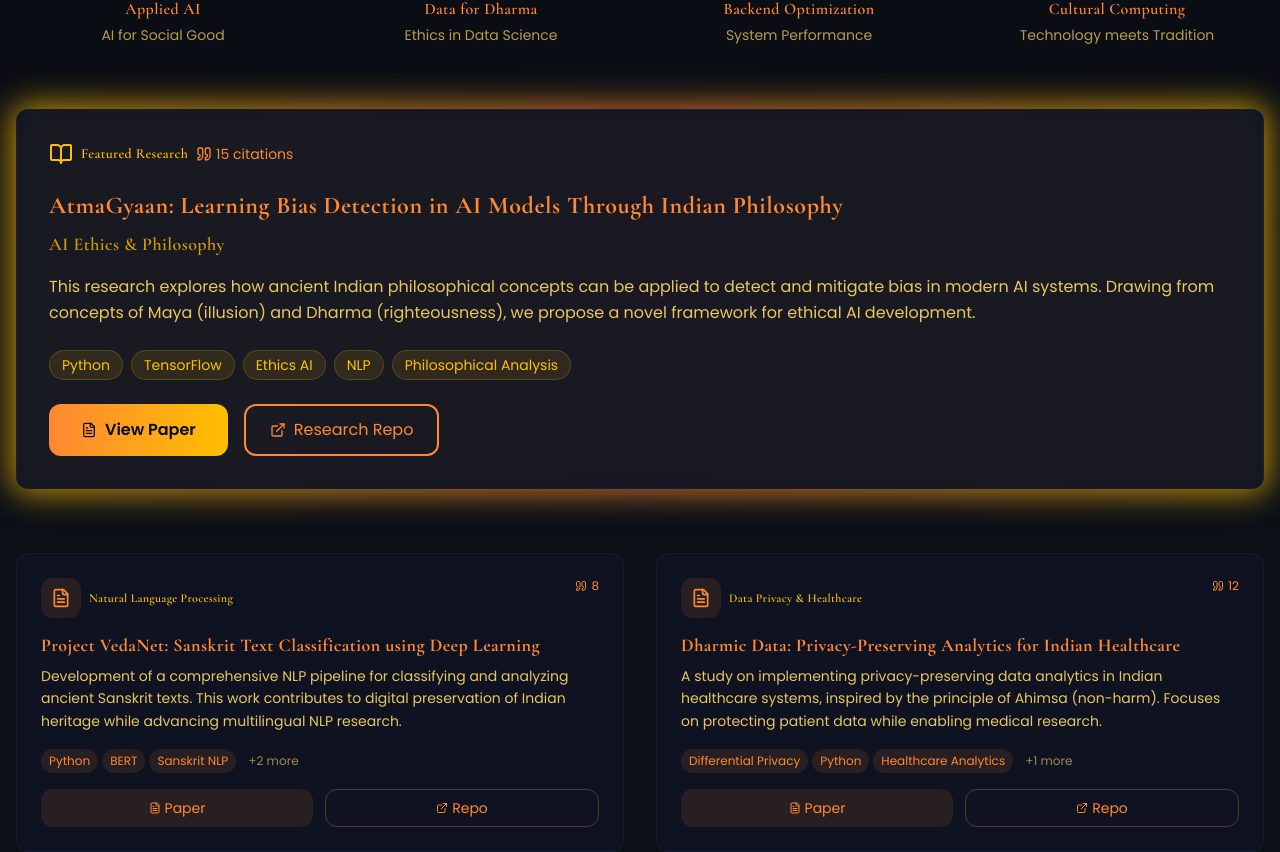
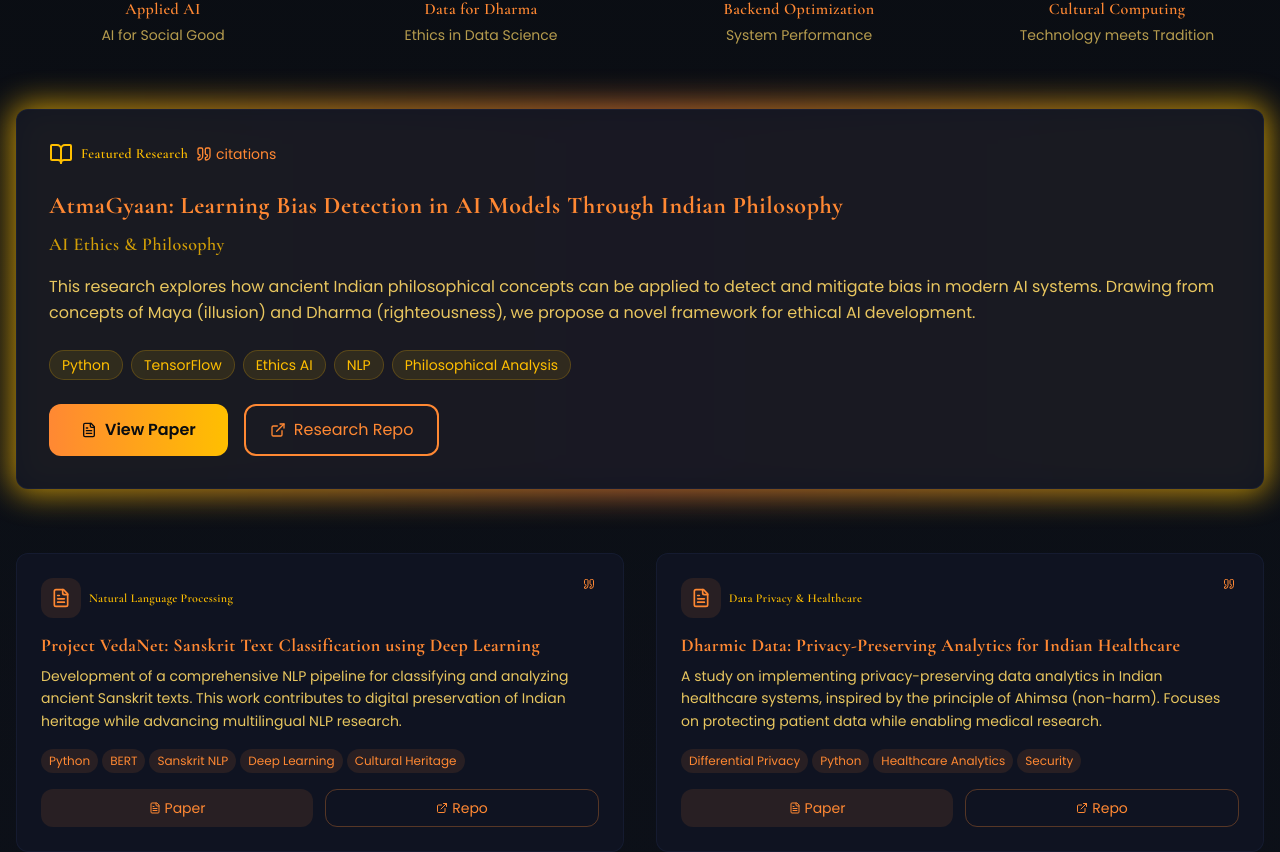
Before and after one commit to debarghya17/Tulsi, a React (Vite) app: page / in a window 1280 px wide. Shown: the part 5032-5884 px from the top of the page. Built offline with nearby package versions, Linux system fonts and the light colour scheme; a web font is replaced by a local one.

Commit message:
minor changes

```diff
--- a/src/components/ResearchSection.tsx
+++ b/src/components/ResearchSection.tsx
@@ -7,9 +7,9 @@ const ResearchSection = () => {
       domain: "AI Ethics & Philosophy",
       summary: "This research explores how ancient Indian philosophical concepts can be applied to detect and mitigate bias in modern AI systems. Drawing from concepts of Maya (illusion) and Dharma (righteousness), we propose a novel framework for ethical AI development.",
       technologies: ["Python", "TensorFlow", "Ethics AI", "NLP", "Philosophical Analysis"],
-      paperLink: "https://arxiv.org/abs/example1",
-      repoLink: "https://github.com/tulsiguptaa/atma-gyaan",
-      citationCount: "15",
+      paperLink: "#",
+      repoLink: "#",
+      citationCount: "",
       featured: true
     },
     {
@@ -17,36 +17,36 @@ const ResearchSection = () => {
       domain: "Natural Language Processing",
       summary: "Development of a comprehensive NLP pipeline for classifying and analyzing ancient Sanskrit texts. This work contributes to digital preservation of Indian heritage while advancing multilingual NLP research.",
       technologies: ["Python", "BERT", "Sanskrit NLP", "Deep Learning", "Cultural Heritage"],
-      paperLink: "https://arxiv.org/abs/example2",
-      repoLink: "https://github.com/tulsiguptaa/veda-net",
-      citationCount: "8"
+      paperLink: "#",
+      repoLink: "#",
+      citationCount: ""
     },
     {
       title: "Dharmic Data: Privacy-Preserving Analytics for Indian Healthcare",
       domain: "Data Privacy & Healthcare",
       summary: "A study on implementing privacy-preserving data analytics in Indian healthcare systems, inspired by the principle of Ahimsa (non-harm). Focuses on protecting patient data while enabling medical research.",
       technologies: ["Differential Privacy", "Python", "Healthcare Analytics", "Security"],
-      paperLink: "https://arxiv.org/abs/example3",
-      repoLink: "https://github.com/tulsiguptaa/dharmic-data",
-      citationCount: "12"
+      paperLink: "#",
+      repoLink: "#",
+      citationCount: ""
     },
     {
       title: "Shakti Computing: Empowering Women in Indian Tech Ecosystem",
       domain: "Social Computing",
       summary: "An empirical study examining barriers and opportunities for women in India's technology sector. Proposes technology-driven solutions to increase female participation in STEM fields.",
       technologies: ["Data Analysis", "Social Research", "Python", "Statistical Analysis"],
-      paperLink: "https://arxiv.org/abs/example4",
-      repoLink: "https://github.com/tulsiguptaa/shakti-computing",
-      citationCount: "22"
+      paperLink: "#",
+      repoLink: "#",
+      citationCount: ""
     },
     {
       title: "Karma-Based Load Balancing: A Novel Approach to Distributed Systems",
       domain: "Distributed Systems",
       summary: "Introduces a load balancing algorithm inspired by the concept of Karma, where server selection is based on historical performance and current capacity. Shows improved efficiency over traditional methods.",
       technologies: ["Distributed Systems", "Algorithm Design", "Python", "Performance Analysis"],
-      paperLink: "https://arxiv.org/abs/example5",
-      repoLink: "https://github.com/tulsiguptaa/karma-balancer",
-      citationCount: "6"
+      paperLink: "#",
+      repoLink: "#",
+      citationCount: ""
     }
   ];
 
@@ -184,7 +184,7 @@ const ResearchSection = () => {
                   </p>
 
                   <div className="flex flex-wrap gap-1">
-                    {paper.technologies.slice(0, 3).map((tech) => (
+                    {paper.technologies.map((tech) => (
                       <span
                         key={tech}
                         className="px-2 py-1 bg-primary/10 text-primary text-xs rounded-full"
@@ -192,12 +192,8 @@ const ResearchSection = () => {
                         {tech}
                       </span>
                     ))}
-                    {paper.technologies.length > 3 && (
-                      <span className="px-2 py-1 text-xs text-foreground/60">
-                        +{paper.technologies.length - 3} more
-                      </span>
-                    )}
                   </div>
+
                 </div>
 
                 <div className="flex space-x-3 mt-auto">
```
